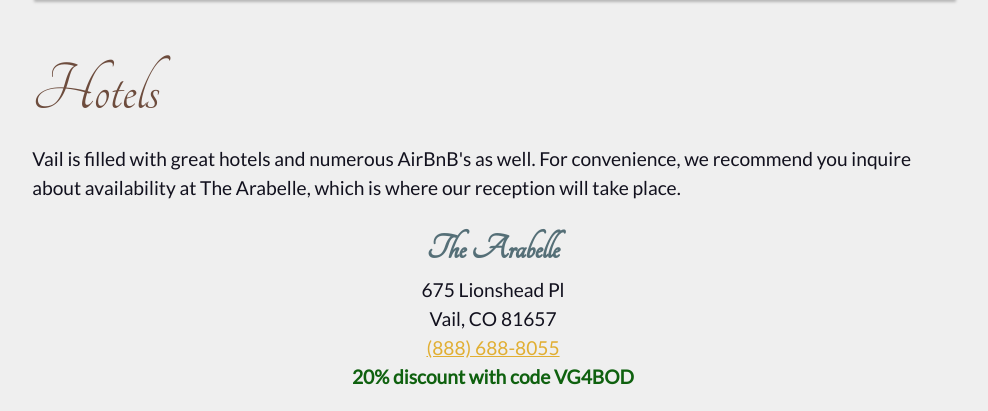
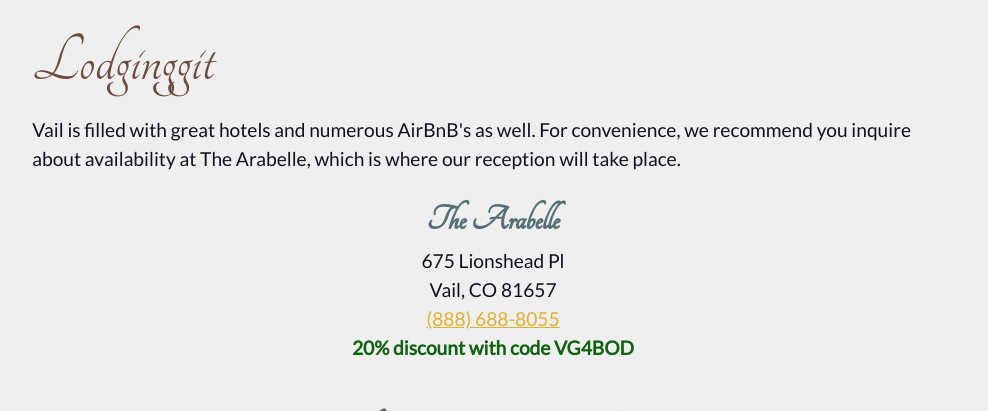
Before and after one commit to rgkimball/wedding, a Django app: page /travel/ in a window 1280 px wide. Shown: the part 1679-2090 px from the top of the page, without its empty margins (147-1135 px from the left). Run offline with Django 3.2, Linux system fonts and the light colour scheme; parts of the project's set-up code (start-up, migrations or seed data) failed here and were passed over.

Commit message:
Updates to travel page

```diff
--- a/templates/travel.html
+++ b/templates/travel.html
@@ -9,14 +9,14 @@
     </div>
 
     <h3>Travel to Vail</h3>
-    <p>The nearest large airport is Denver International Airport (DIA), from which it is <a href="https://www.google.com/maps/dir/Denver+International+Airport+(DEN),+8500+Pe%C3%B1a+Blvd,+Denver,+CO+80249/Vail+Square+Ice+Rink,+Lionshead+Place,+Vail,+CO/@39.6790888,-105.8102672,10z/data=!3m1!4b1!4m14!4m13!1m5!1m1!1s0x876c7f2a98ff44ff:0x49583bb435b59c6a!2m2!1d-104.6737376!2d39.8560963!1m5!1m1!1s0x876a7060c31b3d6f:0x839c537a34193e9e!2m2!1d-106.3888467!2d39.6435988!3e0" target="_blank">about a 2 hour drive</a> to get to Vail. Denver is a ~2 hour flight from Los Angeles or San Francisco, and about 4 hours west of the East Coast. Eagle Country Regional Airport (EGE) is a short 30 minute drive from Vail, though fewer commercial flights are available there. Once you arrive in Vail, a car will largely be unnecessary, so a van or shuttle from the airport may be a good alternative to renting a car.</p>
+    <p>The nearest large airport is Denver International Airport (DIA), from which it is <a href="https://www.google.com/maps/dir/Denver+International+Airport+(DEN),+8500+Pe%C3%B1a+Blvd,+Denver,+CO+80249/Vail+Square+Ice+Rink,+Lionshead+Place,+Vail,+CO/@39.6790888,-105.8102672,10z/data=!3m1!4b1!4m14!4m13!1m5!1m1!1s0x876c7f2a98ff44ff:0x49583bb435b59c6a!2m2!1d-104.6737376!2d39.8560963!1m5!1m1!1s0x876a7060c31b3d6f:0x839c537a34193e9e!2m2!1d-106.3888467!2d39.6435988!3e0" target="_blank">about a 2 hour drive</a> to get to Vail. Eagle Country Regional Airport (EGE) is a short 30 minute drive from Vail, though fewer commercial flights are available there. Once you arrive in Vail, a car will largely be unnecessary, so a van or shuttle from the airport may be a good alternative to renting a car.</p>
     <p>While some of the hotels offer valet parking, it will be easiest to park in the <a href="https://www.google.com/maps/place/Lionshead+Parking+Structure/@39.6446379,-106.3859962,15z/data=!4m5!3m4!1s0x0:0x591dcb092f247f!8m2!3d39.6446379!4d-106.3859962" target="_blank">Lionshead Parking Structure</a> which is a short walk from our reception location.</p>
     <p>If you decide not to rent a car you may use <a href="https://www.epicmountainexpress.com/vail-shuttles" target="_blank">the Epic Mountain Shuttle (operated by Vail Resorts)</a> to travel from DIA to Vail. Once you get to Vail there are several free shuttles and buses to help you navigate Vail Village and Lionshead Village, and our ceremony and reception are walkable from numerous hotels in both Lionshead and Vail Village.</p>
 
     <div class="map">
         <iframe src="https://snazzymaps.com/embed/229488" width="100%" height="400px" style="border:none;"></iframe>
     </div>
-    <h3>Hotels</h3>
+    <h3>Lodginggit </h3>
     <p>Vail is filled with great hotels and numerous AirBnB's as well. For convenience, we recommend you inquire about availability at The Arabelle, which is where our reception will take place.</p>
     <div class="hotel has-text-centered">
         <h5>The Arabelle</h5>
```
